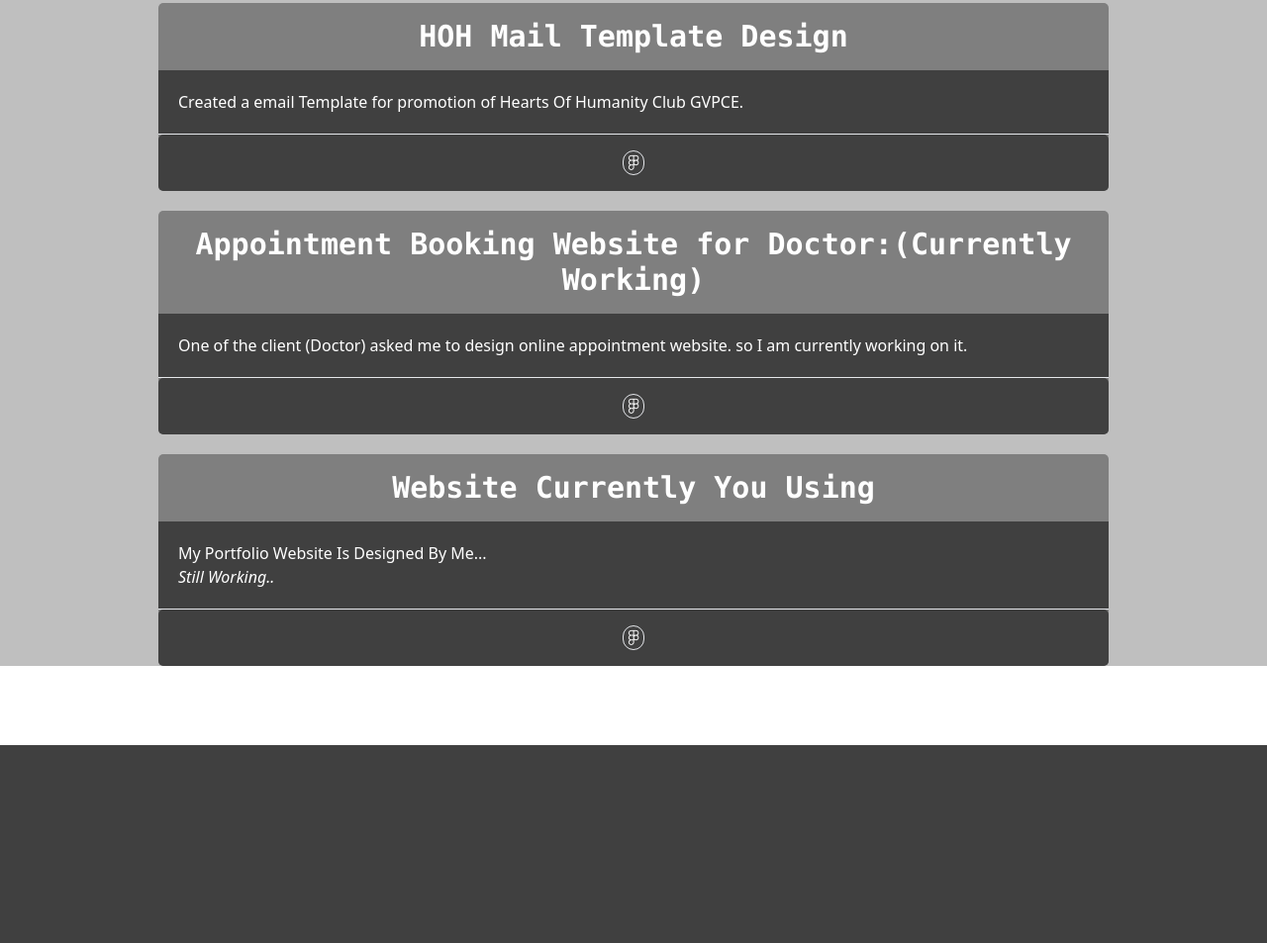
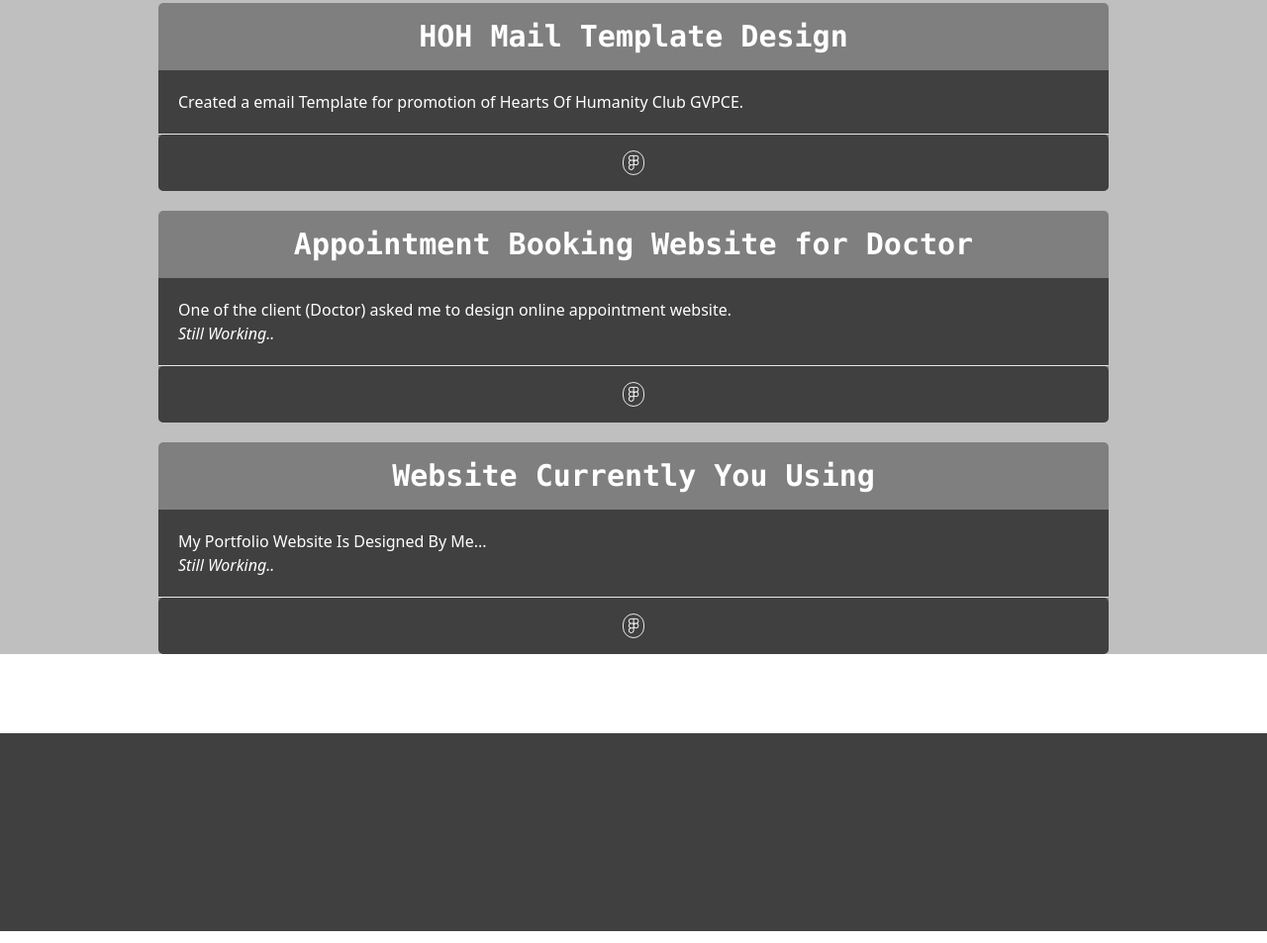
Before and after one commit to Panchalakarthik/Karthik, a plain HTML site: page index.html in a window 1280 px wide. Shown: the part 1396-2349 px from the top of the page at 99% size. Drawn offline with nearby package versions, Linux system fonts and the light colour scheme.

Commit message:
update names

```diff
--- a/index.html
+++ b/index.html
@@ -90,10 +90,11 @@
 
             <div class="flex mt-5 justify-center">
                 <div class="w-9/12 rounded-[5px] bg-[#7F7F7F]">
-                    <div class="text-center text-white text-3xl py-4 font-bold font-mono">Appointment Booking Website for Doctor:(Currently Working)</div>
+                    <div class="text-center text-white text-3xl py-4 font-bold font-mono">Appointment Booking Website for Doctor</div>
                     <div class="bg-[#404040] text-white p-5">
                         <p>
-                            One of the client (Doctor) asked me to design online appointment website. so I am currently working on it.
+                            One of the client (Doctor) asked me to design online appointment website.
+                            <p><i>Still Working..</i></p>
                         </p>
 
                     </div>
```
